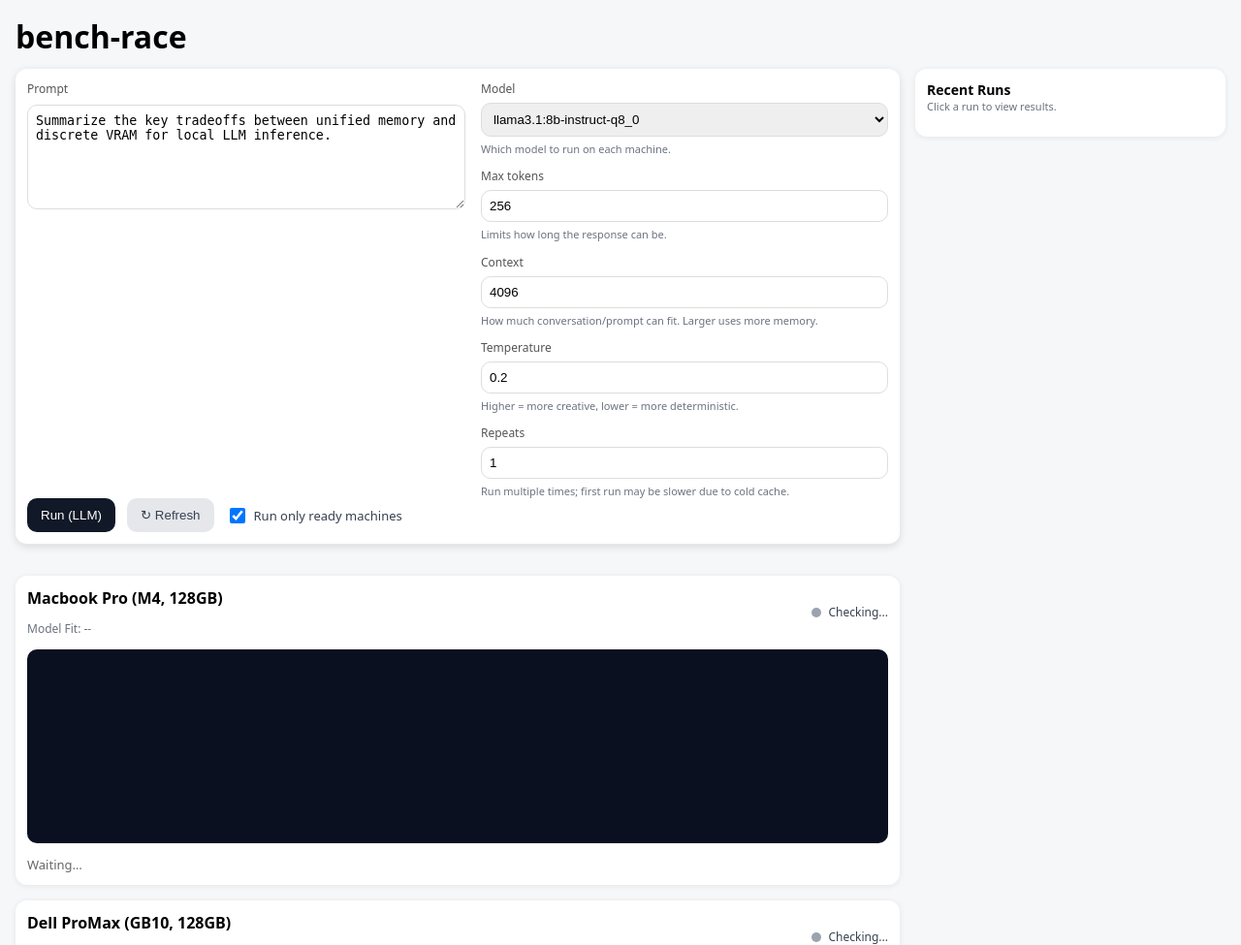
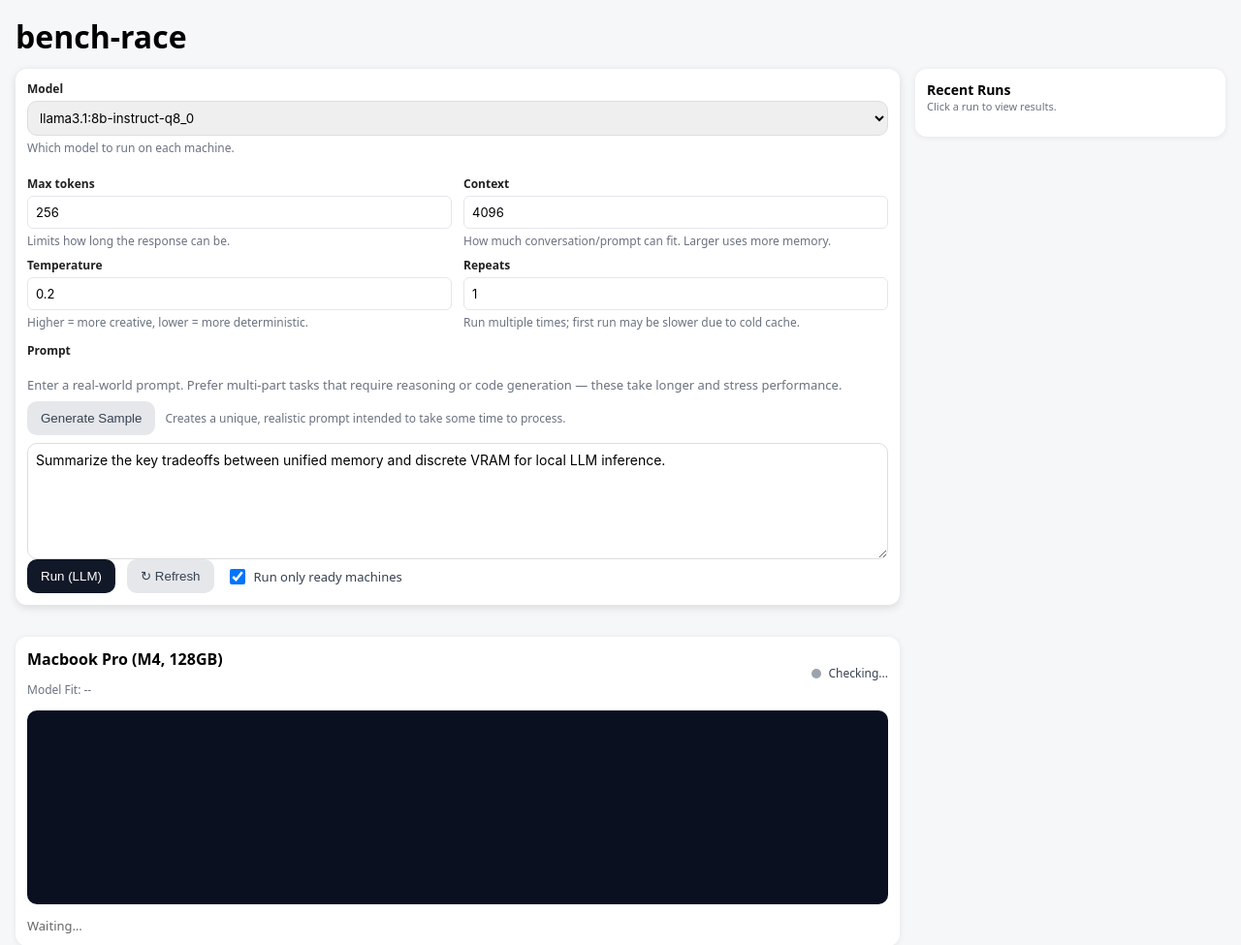
Before and after one commit to todddb/bench-race, a Flask app: page / in a window 1280 px wide. Shown: the top 975 px of the page at 97% size. Run offline with Flask 3, Linux system fonts and the light colour scheme; some libraries are stand-ins or nearby versions.

Commit message:
Add sample prompt generator and compact controls

````diff
--- a/central/app.py
+++ b/central/app.py
@@ -7,6 +7,7 @@ import hashlib
 import io
 import json
 import logging
+import random
 import subprocess
 import threading
 import time
@@ -61,6 +62,12 @@ RUNS_DIR.mkdir(parents=True, exist_ok=True)
 RUN_LOCK = threading.Lock()
 RUN_CACHE: Dict[str, Dict[str, Any]] = {}
 JOB_RUN_MAP: Dict[str, Dict[str, str]] = {}
+SAMPLE_PROMPT_RATE_LIMIT_S = 10
+SAMPLE_PROMPT_TIMEOUT_S = 20
+_sample_prompt_last_request: Dict[str, float] = {}
+_sample_job_lock = threading.Lock()
+_sample_job_events: Dict[str, threading.Event] = {}
+_sample_job_buffers: Dict[str, List[str]] = {}
 
 
 def _current_git_sha() -> str:
@@ -186,6 +193,122 @@ def _update_run_from_event(event: Dict[str, Any]) -> None:
         _write_run_record(record)
         JOB_RUN_MAP.pop(job_id, None)
 
+
+def _sample_prompt_rate_limited(remote_addr: str) -> bool:
+    now = time.time()
+    last = _sample_prompt_last_request.get(remote_addr)
+    if last and (now - last) < SAMPLE_PROMPT_RATE_LIMIT_S:
+        return True
+    _sample_prompt_last_request[remote_addr] = now
+    return False
+
+
+def _track_sample_job(job_id: str) -> threading.Event:
+    event = threading.Event()
+    with _sample_job_lock:
+        _sample_job_events[job_id] = event
+        _sample_job_buffers[job_id] = []
+    return event
+
+
+def _finalize_sample_job(job_id: str) -> str:
+    with _sample_job_lock:
+        chunks = _sample_job_buffers.pop(job_id, [])
+        _sample_job_events.pop(job_id, None)
+    return "".join(chunks)
+
+
+def _record_sample_event(event: Dict[str, Any]) -> None:
+    job_id = event.get("job_id")
+    if not job_id:
+        return
+    event_type = event.get("type")
+    if event_type == "llm_token":
+        payload = event.get("payload") or {}
+        text = payload.get("text") or ""
+        if not text:
+            return
+        with _sample_job_lock:
+            if job_id in _sample_job_buffers:
+                _sample_job_buffers[job_id].append(text)
+    elif event_type == "job_done":
+        with _sample_job_lock:
+            ev = _sample_job_events.get(job_id)
+        if ev:
+            ev.set()
+
+
+def _wait_for_sample_prompt(job_id: str, timeout_s: int) -> Optional[str]:
+    event = _track_sample_job(job_id)
+    if not event.wait(timeout_s):
+        _finalize_sample_job(job_id)
+        return None
+    text = _finalize_sample_job(job_id)
+    return text or None
+
+
+def _strip_prompt_fences(text: str) -> str:
+    if not text:
+        return ""
+    match = re.search(r"```(?:[a-zA-Z0-9_-]+)?\n(.*?)```", text, re.DOTALL)
+    if match:
+        return match.group(1).strip()
+    return text.strip()
+
+
+def _heuristic_sample_prompt(seed: str) -> str:
+    topics = [
+        "distributed cache invalidation strategy",
+        "multi-tenant billing audit pipeline",
+        "observability for streaming data pipelines",
+        "feature-flag rollout with safety checks",
+        "LLM-driven code review automation",
+    ]
+    constraints = [
+        "Include edge cases and failure modes.",
+        "Provide pseudo-code and a reference implementation.",
+        "Describe metrics to validate correctness and performance.",
+        "Explain tradeoffs between at least two approaches.",
+        "Outline a staged rollout plan with rollback criteria.",
+    ]
+    topic = random.choice(topics)
+    extra = " ".join(random.sample(constraints, k=3))
+    return (
+        f"Design a detailed plan for {topic}. "
+        f"Use the seed {seed} to name the example project and any identifiers. "
+        "Your response should include multiple steps: requirements, architecture, implementation details, "
+        "data models, and a test strategy. "
+        f"{extra} "
+        "Provide code snippets (with comments) in one language of your choice, and explain how to handle "
+        "edge cases, retries, and data consistency. Finish with a checklist of acceptance criteria."
+    )
+
+
+def _select_agent_for_sample(selected_model: Optional[str]) -> Optional[Dict[str, Any]]:
+    candidates: List[Dict[str, Any]] = []
+    for machine in MACHINES:
+        try:
+            r = requests.get(f"{machine['agent_base_url'].rstrip('/')}/capabilities", timeout=2)
+            r.raise_for_status()
+            cap = r.json()
+            available = _available_llm_models(cap)
+            if not available:
+                continue
+            candidates.append({"machine": machine, "available": available})
+        except Exception:
+            continue
+
+    if not candidates:
+        return None
+
+    if selected_model:
+        for candidate in candidates:
+            if selected_model in candidate["available"]:
+                return {"machine": candidate["machine"], "model": selected_model}
+
+    candidate = candidates[0]
+    return {"machine": candidate["machine"], "model": candidate["available"][0]}
+
 # -----------------------------------------------------------------------------
 # Load machines config
 # -----------------------------------------------------------------------------
@@ -306,6 +429,7 @@ async def _agent_ws_loop(machine_id: str, ws_uri: str):
                     # attach machine_id and forward to all browsers
                     evt["machine_id"] = machine_id
                     _update_run_from_event(evt)
+                    _record_sample_event(evt)
                     socketio.emit("agent_event", evt)
 
         except Exception as exc:
@@ -684,6 +808,62 @@ def api_start_llm():
     return jsonify({"run_id": run_id, "results": results})
 
 
+@app.post("/api/generate_sample_prompt")
+def api_generate_sample_prompt():
+    remote_addr = request.remote_addr or "unknown"
+    if _sample_prompt_rate_limited(remote_addr):
+        return jsonify({"error": "Rate limited. Try again shortly."}), 429
+
+    payload = request.get_json(silent=True) or {}
+    selected_model = payload.get("model") or request.args.get("model")
+    seed = uuid.uuid4().hex[:8]
+    candidate = _select_agent_for_sample(selected_model)
+
+    if not candidate:
+        return jsonify({"prompt": _heuristic_sample_prompt(seed), "fallback": True})
+
+    machine = candidate["machine"]
+    model = candidate["model"]
+    sample_instruction = (
+        "You are a prompt generation assistant. Produce a unique, realistic, and moderately long prompt for a "
+        "code/analysis task that will take non-trivial compute to answer. Include several steps and ask the model "
+        "to produce code with explanations and edge-case handling. Use a random topic seed: "
+        f"{seed}. Output only the prompt text inside triple backticks."
+    )
+
+    try:
+        r = requests.post(
+            f"{machine['agent_base_url'].rstrip('/')}/jobs",
+            json={
+                "test_type": "llm_generate",
+                "model": model,
+                "prompt": sample_instruction,
+                "max_tokens": 512,
+                "temperature": 0.7,
+                "num_ctx": 4096,
+                "repeat": 1,
+                "stream": True,
+            },
+            timeout=5,
+        )
+        r.raise_for_status()
+        job = r.json()
+        job_id = job.get("job_id")
+        if not job_id:
+            raise ValueError("No job_id returned from agent")
+        generated = _wait_for_sample_prompt(job_id, SAMPLE_PROMPT_TIMEOUT_S)
+        if not generated:
+            raise TimeoutError("No sample prompt returned in time")
+        prompt_text = _strip_prompt_fences(generated)
+        if not prompt_text:
+            raise ValueError("Empty prompt returned from agent")
+        return jsonify({"prompt": prompt_text})
+    except Exception as exc:
+        log.warning("Sample prompt generation failed: %s", exc)
+        fallback = _heuristic_sample_prompt(seed)
+        return jsonify({"prompt": fallback, "fallback": True, "error": "agent_generation_failed"}), 503
+
+
 # -----------------------------------------------------------------------------
 # Service Control API
 # Security: Check for local requests or valid token
--- a/central/static/css/app.css
+++ b/central/static/css/app.css
@@ -6,16 +6,25 @@ h1 { margin: 0 0 12px 0; }
 .controls { margin-bottom: 16px; position: sticky; top: 0; z-index: 10; box-shadow: 0 2px 8px rgba(0,0,0,.12); border-bottom: 1px solid #e5e7eb; }
 .row { display: flex; gap: 10px; align-items: center; flex-wrap: wrap; margin-bottom: 10px; }
 label { font-size: 12px; color: #555; }
-select, input, textarea { padding: 8px; border-radius: 10px; border: 1px solid #ddd; }
+select, input, textarea { padding: 8px; border-radius: 10px; border: 1px solid #ddd; font-family: Inter, system-ui, -apple-system, "Segoe UI", Roboto, "Helvetica Neue", Arial, sans-serif; }
 textarea { width: 100%; }
 button { padding: 10px 14px; border: 0; border-radius: 10px; background: #111827; color: white; cursor: pointer; }
-.controls-grid { display: grid; grid-template-columns: minmax(420px, 1fr) minmax(320px, 420px); gap: 16px; align-items: start; }
+.controls-grid { display: flex; flex-direction: column; gap: 12px; }
 .prompt-column { display: flex; flex-direction: column; gap: 8px; }
 .prompt-column textarea { width: 100%; resize: vertical; }
-.options-column { display: flex; flex-direction: column; gap: 12px; }
-.control-group { display: flex; flex-direction: column; gap: 6px; }
-.control-group select,
-.control-group input { width: 100%; }
+.controls-right { display: grid; grid-template-columns: 1fr 1fr; gap: 8px 12px; }
+.control-field { display: flex; flex-direction: column; }
+.control-label { font-weight: 600; color: #222; margin-bottom: 4px; }
+.control-field .helper { font-size: 12px; color: #6b7280; margin-top: 4px; }
+.controls-right input[type="text"],
+.controls-right input[type="number"],
+.controls-right select { font-size: 13px; height: 34px; padding: 6px 8px; border-radius: 6px; border: 1px solid #e5e7eb; }
+.model-row { width: 100%; margin-bottom: 8px; }
+.model-row select { width: 100%; }
+.prompt-desc { font-size: 13px; color: #6b7280; margin-top: 6px; }
+.prompt-actions { display: flex; align-items: center; gap: 10px; flex-wrap: wrap; }
+.prompt-actions .helper { font-size: 12px; color: #6b7280; }
+textarea.prompt { font-family: Inter, system-ui, -apple-system, "Segoe UI", Roboto, "Helvetica Neue", Arial, sans-serif; font-size: 14px; min-height: 120px; resize: vertical; }
 .help-text { font-size: 11px; color: #6b7280; line-height: 1.3; }
 .grid { display: grid; grid-template-columns: repeat(auto-fit, minmax(520px, 1fr)); gap: 16px; }
 .main-layout { display: flex; gap: 16px; align-items: flex-start; }
@@ -158,3 +167,7 @@ button { padding: 10px 14px; border: 0; border-radius: 10px; background: #111827
   .main-layout { flex-direction: column; }
   .side-panel { position: static; width: 100%; }
 }
+
+@media (max-width: 900px) {
+  .controls-right { grid-template-columns: 1fr; }
+}
--- a/central/static/js/app.js
+++ b/central/static/js/app.js
@@ -649,6 +649,9 @@ socket.on("llm_jobs_started", (payload) => {
 });
 
 const runButton = document.getElementById("run");
+const generateSampleButton = document.getElementById("generate-sample");
+const SAMPLE_PROMPT_COOLDOWN_MS = 10000;
+let samplePromptCooldownUntil = 0;
 
 const startRun = async () => {
   const runOnlyReady = document.getElementById("run-only-ready")?.checked ?? true;
@@ -721,6 +724,50 @@ runButton?.addEventListener("click", async () => {
   await startRun();
 });
 
+generateSampleButton?.addEventListener("click", async (event) => {
+  const btn = event.currentTarget;
+  if (!(btn instanceof HTMLButtonElement)) return;
+  const now = Date.now();
+  if (now < samplePromptCooldownUntil || btn.disabled) {
+    return;
+  }
+  samplePromptCooldownUntil = now + SAMPLE_PROMPT_COOLDOWN_MS;
+  btn.disabled = true;
+  btn.innerText = "Generating…";
+  try {
+    const modelValue = document.getElementById("model")?.value;
+    const res = await fetch("/api/generate_sample_prompt", {
+      method: "POST",
+      headers: { "Content-Type": "application/json" },
+      body: JSON.stringify({ model: modelValue }),
+    });
+    let data = null;
+    if (res.ok) {
+      data = await res.json();
+    } else {
+      try {
+        data = await res.json();
+      } catch (error) {
+        data = null;
+      }
+      if (!data?.prompt) {
+        throw new Error("failed");
+      }
+    }
+    const promptBox = document.querySelector(".prompt");
+    if (promptBox) {
+      promptBox.value = data.prompt;
+      promptBox.focus();
+      promptBox.selectionStart = promptBox.selectionEnd = promptBox.value.length;
+    }
+  } catch (error) {
+    alert("Could not generate a sample prompt. Try again.");
+  } finally {
+    btn.disabled = false;
+    btn.innerText = "Generate Sample";
+  }
+});
+
 const promptEl = document.getElementById("prompt");
 promptEl?.addEventListener("keydown", async (event) => {
   if (event.isComposing) return;
--- a/central/templates/index.html
+++ b/central/templates/index.html
@@ -14,45 +14,52 @@
         <div class="main-content">
           <div class="controls card">
             <div class="controls-grid">
-              <div class="prompt-column">
-                <label for="prompt">Prompt</label>
-                <textarea id="prompt" rows="6">Summarize the key tradeoffs between unified memory and discrete VRAM for local LLM inference.</textarea>
-              </div>
-
-              <div class="options-column">
-                <div class="control-group">
-                  <label for="model">Model</label>
+              <div class="model-row control-field">
+                <label for="model" class="control-label">Model</label>
                 <select id="model">
                   {% for model in model_options %}
                   <option value="{{ model }}">{{ model }}</option>
                   {% endfor %}
                 </select>
-                  <div class="help-text">Which model to run on each machine.</div>
+                <div class="helper">Which model to run on each machine.</div>
               </div>
 
-                <div class="control-group">
-                  <label for="max_tokens">Max tokens</label>
+              <div class="controls-right">
+                <div class="control-field">
+                  <label for="max_tokens" class="control-label">Max tokens</label>
                   <input id="max_tokens" type="number" value="256" />
-                  <div class="help-text">Limits how long the response can be.</div>
+                  <div class="helper">Limits how long the response can be.</div>
                 </div>
 
-                <div class="control-group">
-                  <label for="num_ctx">Context</label>
+                <div class="control-field">
+                  <label for="num_ctx" class="control-label">Context</label>
                   <input id="num_ctx" type="number" value="4096" />
-                  <div class="help-text">How much conversation/prompt can fit. Larger uses more memory.</div>
+                  <div class="helper">How much conversation/prompt can fit. Larger uses more memory.</div>
                 </div>
 
-                <div class="control-group">
-                  <label for="temperature">Temperature</label>
+                <div class="control-field">
+                  <label for="temperature" class="control-label">Temperature</label>
                   <input id="temperature" type="number" step="0.1" value="0.2" />
-                  <div class="help-text">Higher = more creative, lower = more deterministic.</div>
+                  <div class="helper">Higher = more creative, lower = more deterministic.</div>
                 </div>
 
-                <div class="control-group">
-                  <label for="repeat">Repeats</label>
+                <div class="control-field">
+                  <label for="repeat" class="control-label">Repeats</label>
                   <input id="repeat" type="number" value="1" />
-                  <div class="help-text">Run multiple times; first run may be slower due to cold cache.</div>
+                  <div class="helper">Run multiple times; first run may be slower due to cold cache.</div>
                 </div>
+              </div>
+
+              <div class="prompt-column">
+                <label for="prompt" class="control-label">Prompt</label>
+                <div class="prompt-desc">
+                  Enter a real-world prompt. Prefer multi-part tasks that require reasoning or code generation — these take longer and stress performance.
+                </div>
+                <div class="prompt-actions">
+                  <button id="generate-sample" class="btn btn-secondary" type="button">Generate Sample</button>
+                  <span class="helper">Creates a unique, realistic prompt intended to take some time to process.</span>
+                </div>
+                <textarea id="prompt" class="prompt" rows="6">Summarize the key tradeoffs between unified memory and discrete VRAM for local LLM inference.</textarea>
               </div>
             </div>
 
````
Lines whose indentation alone changed are shown as unchanged.
